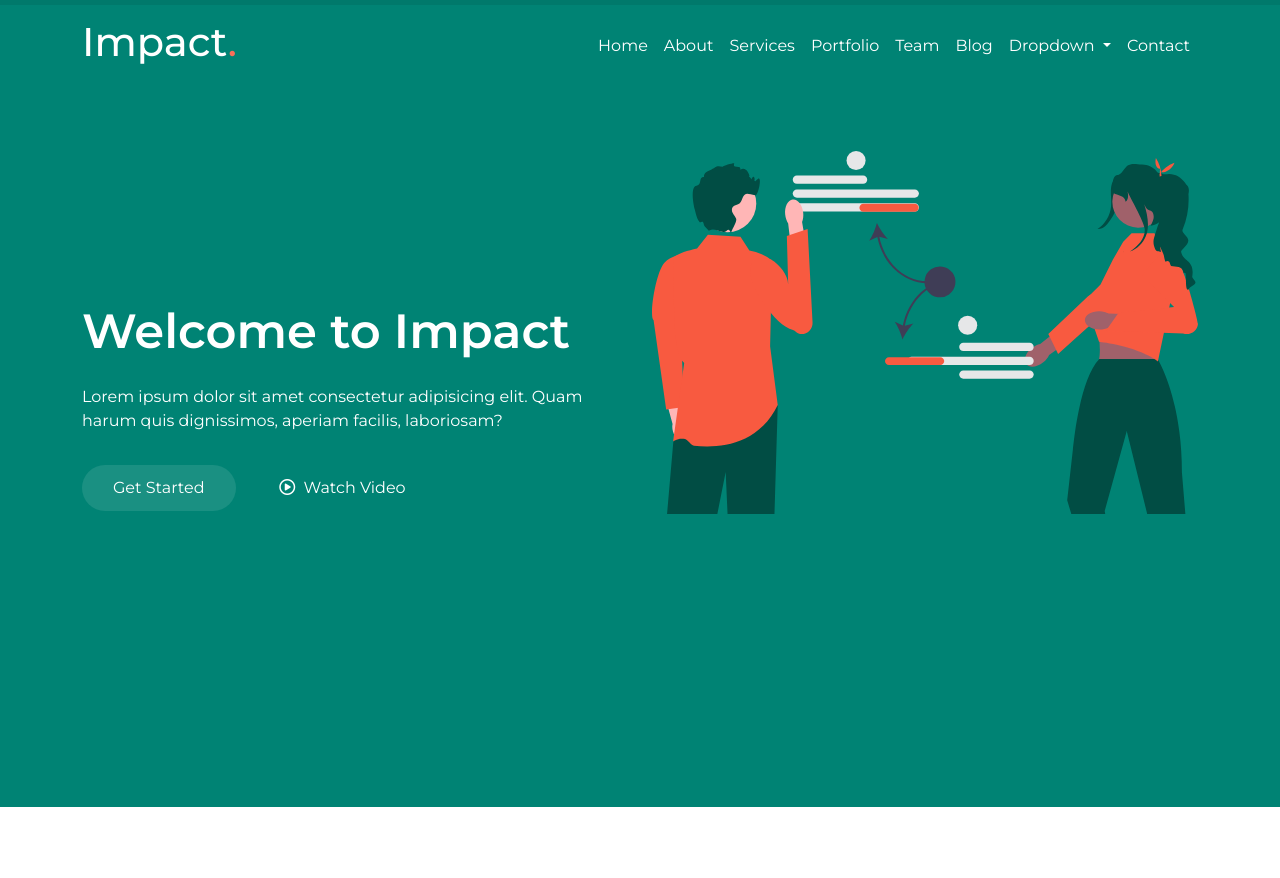
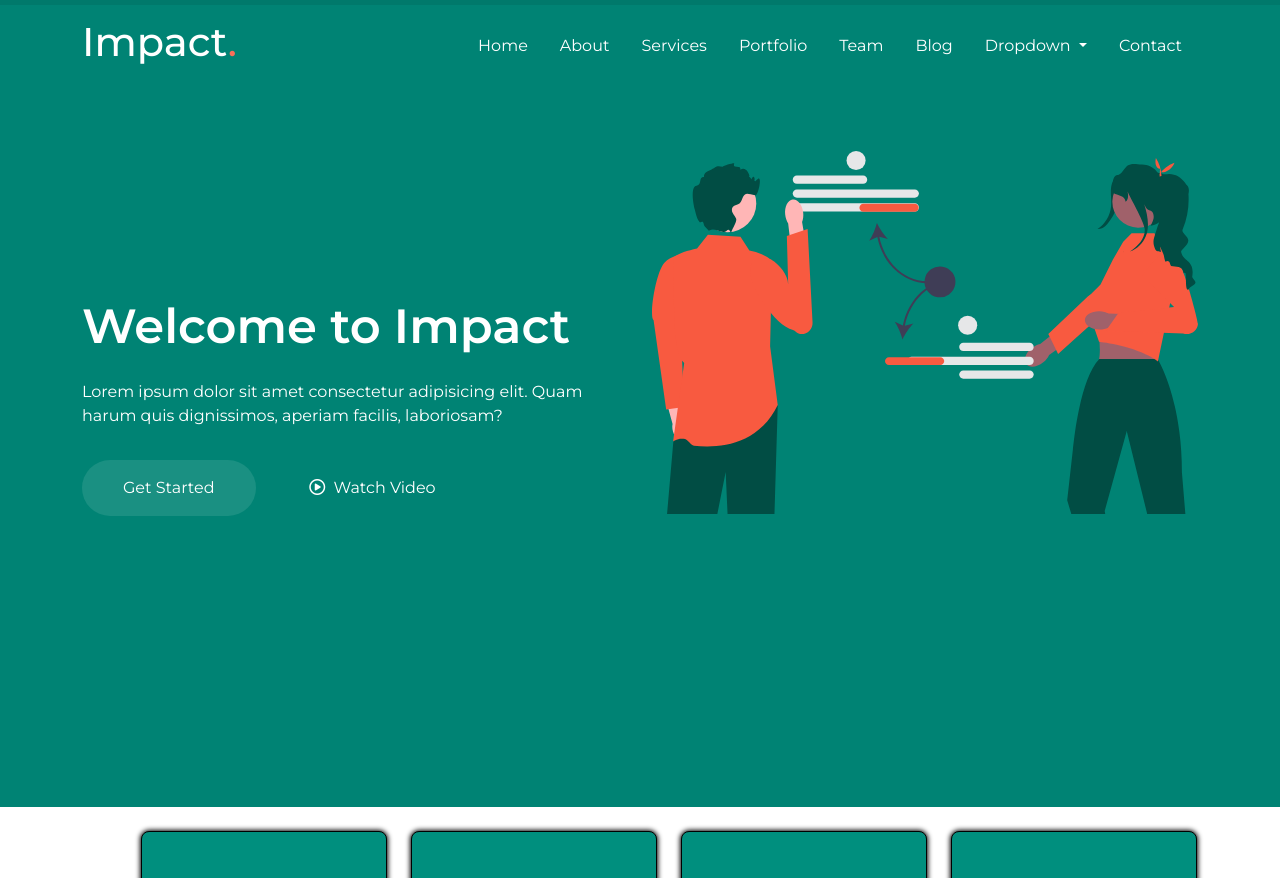
Before and after one commit to AkshuDhivare/impact_assignment, a plain HTML site: page index.html in a window 1280 px wide. Shown: the part 35-913 px from the top of the page. Drawn offline with nearby package versions, Linux system fonts and the light colour scheme.

Commit message:
css change

```diff
--- a/assert/css/main.css
+++ b/assert/css/main.css
@@ -71,6 +71,7 @@ a.nav-link {
 a.nav-link1.active,
 a.nav-link1 {
 	position: relative;
+	font-size: 16px;
 
 }
 
@@ -115,13 +116,13 @@ a.nav-link1:hover::before {
 
 .banner-btn {
 	border-radius: 50px;
-	padding: 10px 30px;
+	padding: 15px 40px;
 	background: #1A9082;
 	color: #fff;
 }
 
 .banner-transparent-btn {
-	padding: 10px 30px;
+	padding: 15px 40px;
 	border-radius: 50px;
 	color: #fff;
 }
@@ -140,8 +141,8 @@ a.nav-link1:hover::before {
 /*content box*/
 .content {
 	position: absolute;
-	bottom: -45%;
-	left: 7%;
+	bottom: -36%;
+	left: 11%;
 }
 
 .content-box {
--- a/index.html
+++ b/index.html
@@ -62,25 +62,25 @@
 						<div class="collapse navbar-collapse justify-content-end" id="navbarSupportedContent">
 							<ul class="navbar-nav  mb-2 mb-lg-0">
 								<li class="nav-item">
-									<a class="nav-link nav-link1 active" aria-current="page" href="#">Home</a>
+									<a class="nav-link nav-link1 mx-2 active" aria-current="page" href="#">Home</a>
 								</li>
 								<li class="nav-item">
-									<a class="nav-link nav-link1" href="#">About</a>
+									<a class="nav-link nav-link1 mx-2" href="#">About</a>
 								</li>
 								<li class="nav-item">
-									<a class="nav-link nav-link1" href="#">Services</a>
+									<a class="nav-link nav-link1 mx-2" href="#">Services</a>
 								</li>
 								<li class="nav-item">
-									<a class="nav-link nav-link1" href="#">Portfolio</a>
+									<a class="nav-link nav-link1 mx-2" href="#">Portfolio</a>
 								</li>
 								<li class="nav-item">
-									<a class="nav-link nav-link1" href="#">Team</a>
+									<a class="nav-link nav-link1 mx-2" href="#">Team</a>
 								</li>
 								<li class="nav-item">
-									<a class="nav-link nav-link1" href="#">Blog</a>
+									<a class="nav-link nav-link1 mx-2" href="#">Blog</a>
 								</li>
 								<li class="nav-item dropdown">
-									<a class="nav-link nav-link1 dropdown-toggle" href="#" role="button" data-bs-toggle="dropdown" aria-expanded="false">
+									<a class="nav-link nav-link1 mx-2 dropdown-toggle" href="#" role="button" data-bs-toggle="dropdown" aria-expanded="false">
 										Dropdown
 									</a>
 									<ul class="dropdown-menu">
@@ -89,7 +89,7 @@
 									</ul>
 								</li>
 								<li class="nav-item">
-									<a class="nav-link nav-link1" href="#">Contact</a>
+									<a class="nav-link nav-link1 mx-2" href="#">Contact</a>
 								</li>
 							</ul>
 						</div>
@@ -179,7 +179,7 @@
 		<!-- content section -->
 
 <!-- extended banner -->
-		<div class="py-5"></div>
+		<div class="py-5 my-5"></div>
 		<!-- extended banner -->
 
 
```
